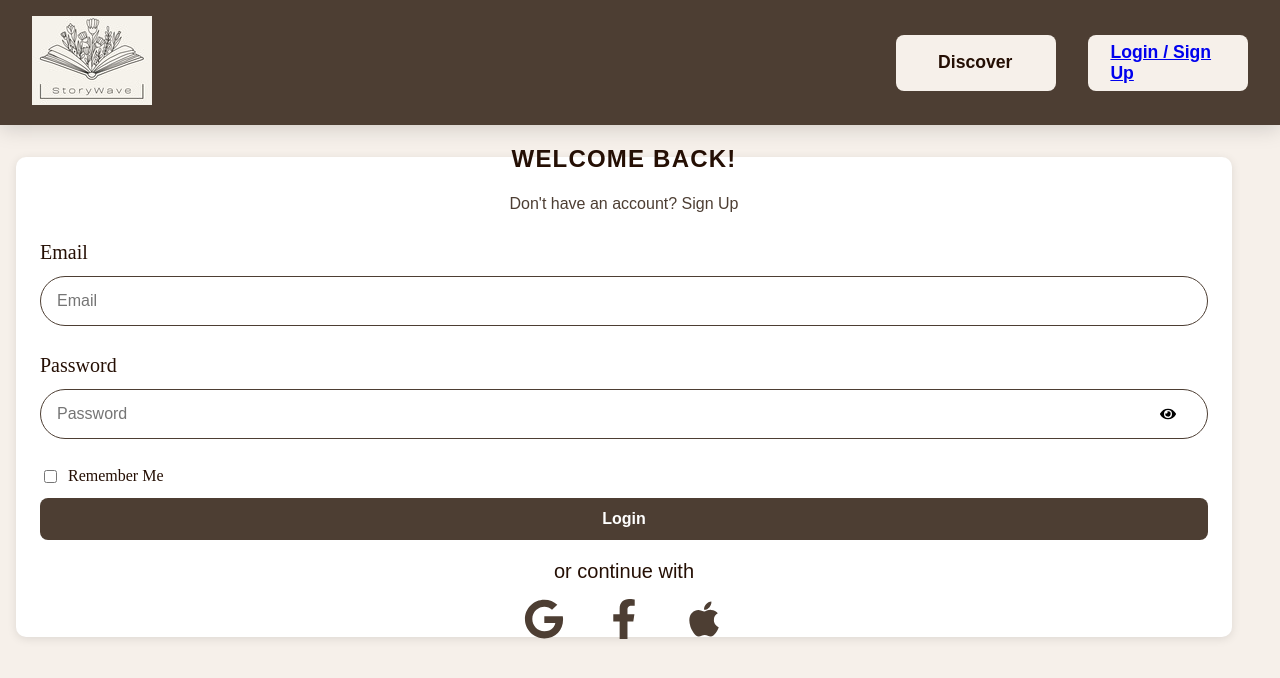
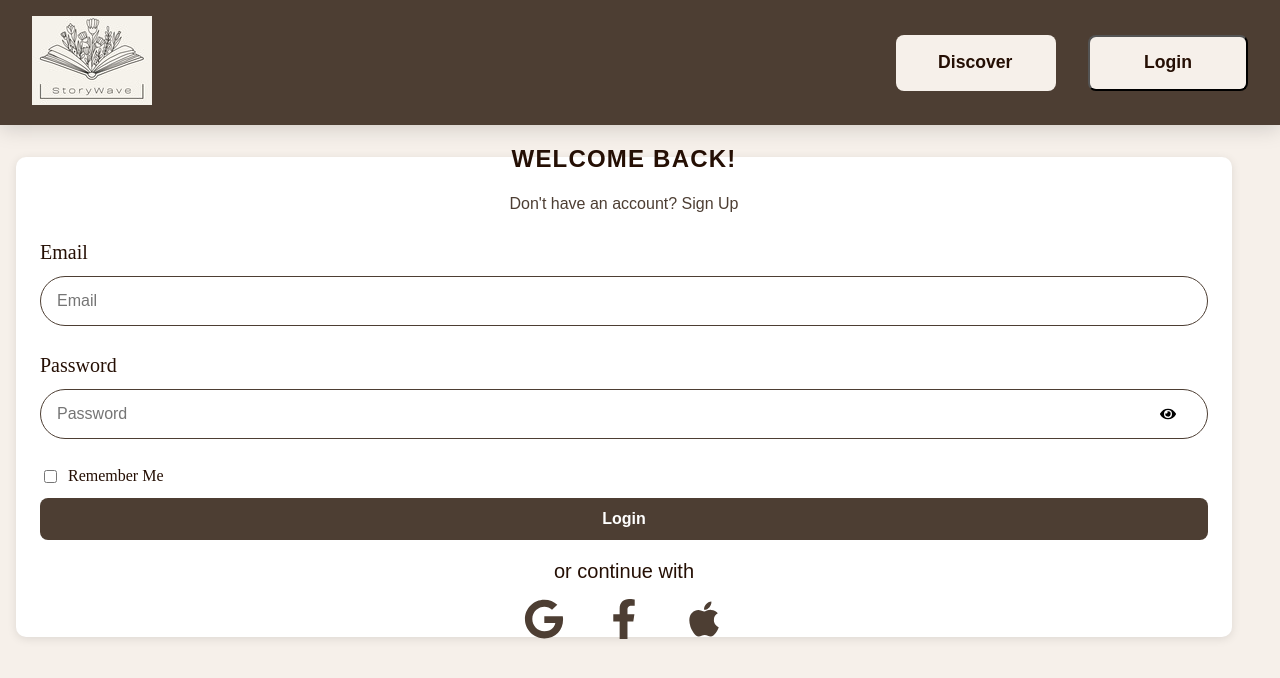
Before and after one commit to gurneerbedi/capstone-frontend, a React (Vite) app: page /login in a window 1280 px wide. Shown: the top 678 px of the page. Built offline with nearby package versions, Linux system fonts and the light colour scheme; a web font is replaced by a local one.

Commit message:
updating styles

```diff
--- a/src/components/navbar/NavBar.jsx
+++ b/src/components/navbar/NavBar.jsx
@@ -38,11 +38,12 @@ const NavBar = () => {
                     </Link> */}
                 </li>
                 {!user ? (
-                    <li className="navbar__item">
-                        <Link to="/login" className="navbar__link">
-                            Login / Sign Up
-                        </Link>
-                    </li>
+                    <button
+                        className="navbar__item"
+                        onClick={() => navigate("/login")}
+                    >
+                        Login
+                    </button>
                 ) : (
                     <li className="navbar__item navbar__dropdown">
                         <button
--- a/src/components/navbar/NavBar.scss
+++ b/src/components/navbar/NavBar.scss
@@ -98,6 +98,7 @@
         gap: 0.8rem;
         min-width: 220px;
 
+
         li {
             padding: 0.8rem 1.5rem;
             text-align: left;
@@ -111,13 +112,12 @@
                 padding: .5rem .5rem;
                 background-color: $StoryWave-Beige;
                 display: block;
-                cursor: pointer;
                 transition: background-color 0.3s ease;
 
                 &:hover {
                     background-color: $StoryWave-Orange;
                     color: white;
-                    padding-left: 1.5rem;
+                   // padding-left: 1.5rem;
                 }
             }
         }
@@ -134,6 +134,8 @@
     text-align: left;
     font-weight: 500;
     list-style: none;
+    display: block;
+    width: 100%;
 
     &:hover {
         background-color: $StoryWave-Orange;
@@ -150,3 +152,7 @@
     all: unset;
     font-weight: 600;
 }
+
+.navbar__dropdown-menu{
+    padding: 0;
+}
```
